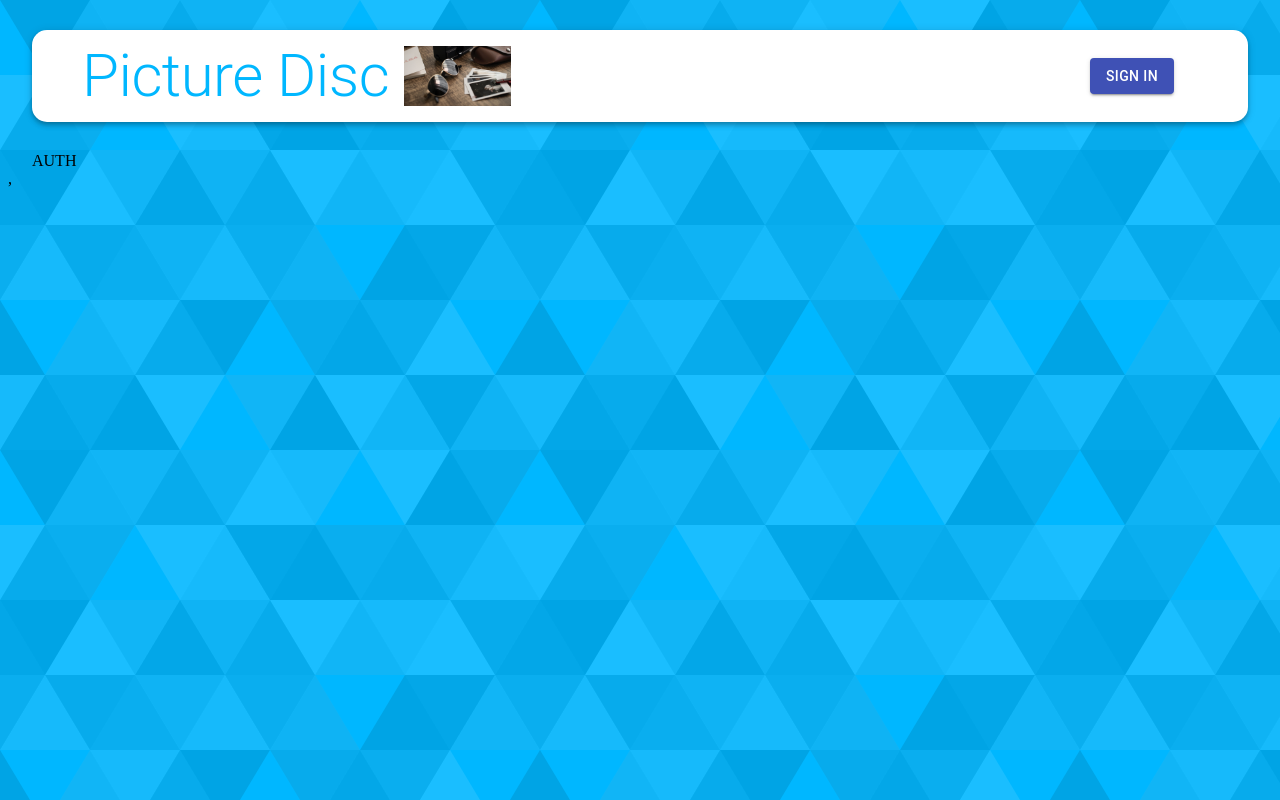
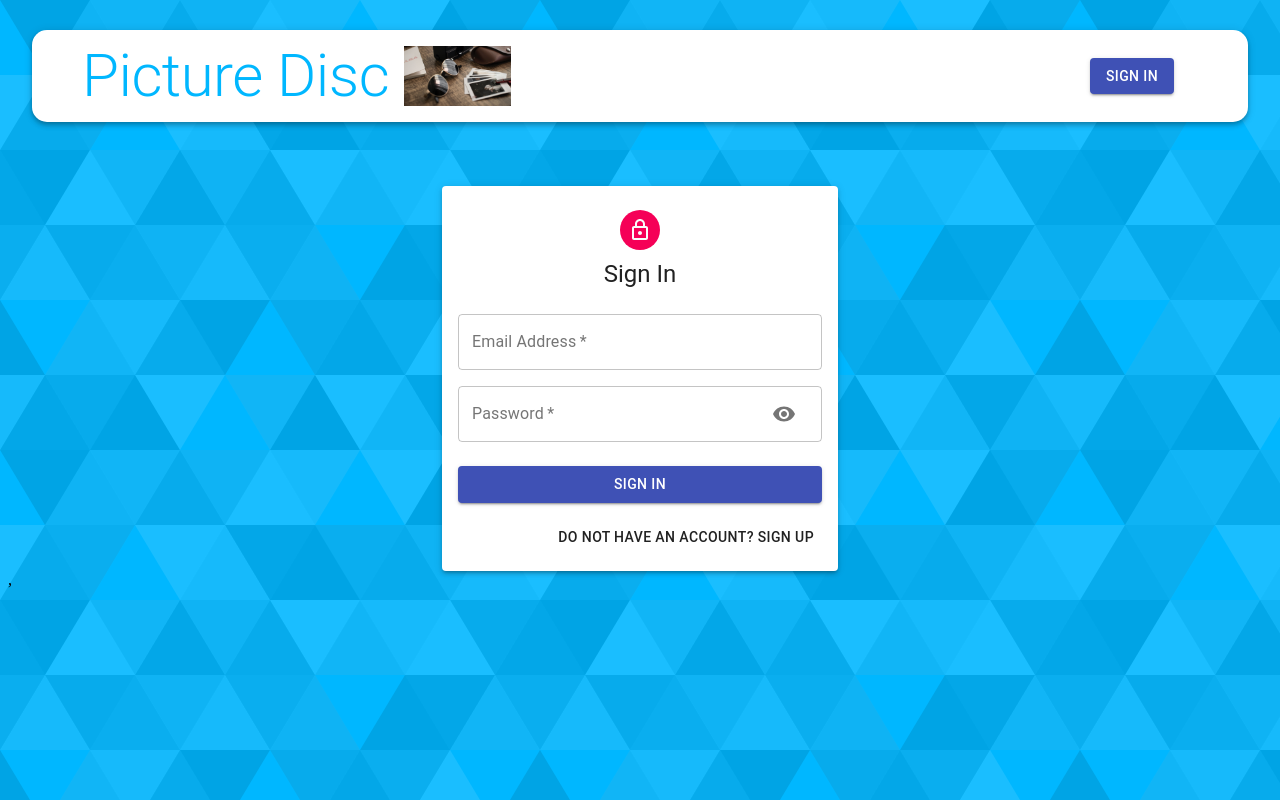
Before and after one commit to Mitchell-Sung/pictureDisc, a React (Create React App) app in the folder client/: page /auth in a window 1280 px wide. Built offline with nearby package versions, Linux system fonts and the light colour scheme.

Commit message:
Create a component for Auth's form

```diff
--- a/client/src/App.js
+++ b/client/src/App.js
@@ -1,7 +1,7 @@
 import React from 'react';
 import Navbar from './components/Navbar.js/Navbar';
 import Home from './components/Home/Home';
-import Auth from './components/Auth/Auth';
+import Auth from './components/Auth/Auth.index';
 import { BrowserRouter, Switch, Route } from 'react-router-dom';
 import { Container } from '@material-ui/core';
 
--- /dev/null
+++ b/client/src/components/Auth/Auth.index.js
@@ -0,0 +1,106 @@
+import React, { Fragment, useState } from 'react';
+import useStyles from './Auth.styles';
+import AuthInput from './Auth.input';
+import LockOutlinedIcon from '@material-ui/icons/LockOutlined';
+import {
+	Typography,
+	Avatar,
+	Button,
+	Paper,
+	Grid,
+	Container,
+} from '@material-ui/core';
+
+const Auth = () => {
+	const classes = useStyles();
+	const [showPassword, setShowPassword] = useState(false);
+	const [isSignup, setIsSignup] = useState(false);
+
+	const handleSubmit = () => {};
+
+	const handleChange = () => {};
+
+	const handleShowPassword = () =>
+		setShowPassword((prevShowPassword) => !prevShowPassword);
+
+	const switchMode = () => {
+		setIsSignup((prevIsSignup) => !prevIsSignup);
+
+		handleShowPassword(false);
+	};
+
+	return (
+		<Container component='main' maxWidth='xs'>
+			<Paper className={classes.paper} elevation={3}>
+				<Avatar className={classes.avatar}>
+					<LockOutlinedIcon />
+				</Avatar>
+				<Typography variant='h5'>
+					{isSignup ? 'Sign Up' : 'Sign In'}
+				</Typography>
+				<form className={classes.form} onSubmit={handleSubmit}>
+					<Grid container spacing={2}>
+						{isSignup && (
+							<Fragment>
+								<AuthInput
+									name='firstName'
+									label='First Name'
+									handleChange={handleChange}
+									autoFocus
+									half
+								/>
+								<AuthInput
+									name='lastName'
+									label='Last Name'
+									handleChange={handleChange}
+									half
+								/>
+							</Fragment>
+						)}
+						<AuthInput
+							name='email'
+							label='Email Address'
+							handleChange={handleChange}
+							type='email'
+						/>
+						<AuthInput
+							name='password'
+							label='Password'
+							handleChange={handleChange}
+							type={showPassword ? 'text' : 'password'}
+							handleShowPassword={handleShowPassword}
+						/>
+						{isSignup && (
+							<AuthInput
+								name='confirmPassword'
+								label='Repeat Password'
+								handleChange={handleChange}
+								type='password'
+							/>
+						)}
+					</Grid>
+					<Button
+						type='submit'
+						fullWidth
+						variant='contained'
+						color='primary'
+						className={classes.submit}
+					>
+						{isSignup ? 'Sign Up' : 'Sign In'}
+					</Button>
+					<Grid container justify='flex-end'>
+						<Grid item>
+							<Button onClick={switchMode}>
+								{isSignup
+									? 'Already have an account? Sign In'
+									: 'Do not have an account? Sign Up'}
+							</Button>
+						</Grid>
+					</Grid>
+				</form>
+			</Paper>
+		</Container>
+	);
+};
+
+export default Auth;
--- /dev/null
+++ b/client/src/components/Auth/Auth.input.js
@@ -0,0 +1,50 @@
+import React from 'react';
+import { Grid, IconButton, InputAdornment, TextField } from '@material-ui/core';
+import Visibility from '@material-ui/icons/Visibility';
+import VisibilityOff from '@material-ui/icons/VisibilityOff';
+
+const AuthInput = ({
+	name,
+	handleChange,
+	label,
+	half,
+	autoFocus,
+	type,
+	handleShowPassword,
+}) => {
+	return (
+		<Grid item xs={12} sm={half ? 6 : 12}>
+			<TextField
+				name={name}
+				onChange={handleChange}
+				variant='outlined'
+				required
+				fullWidth
+				label={label}
+				autoFocus={autoFocus}
+				type={type}
+				InputProps={
+					name === 'password'
+						? {
+								endAdornment: (
+									<InputAdornment position='end'>
+										<IconButton
+											onClick={handleShowPassword}
+										>
+											{type === 'password' ? (
+												<Visibility />
+											) : (
+												<VisibilityOff />
+											)}
+										</IconButton>
+									</InputAdornment>
+								),
+						  }
+						: null
+				}
+			/>
+		</Grid>
+	);
+};
+
+export default AuthInput;
--- a/client/src/components/Auth/Auth.js
+++ /dev/null
@@ -1,8 +0,0 @@
-import React from 'react';
-
-const Auth = () => {
-	const state = null;
-	return <div>AUTH</div>;
-};
-
-export default Auth;
--- a/client/src/components/Auth/Auth.styles.js
+++ b/client/src/components/Auth/Auth.styles.js
@@ -28,4 +28,3 @@
 		marginBottom: theme.spacing(2),
 	},
 }));
-25.5;
```
